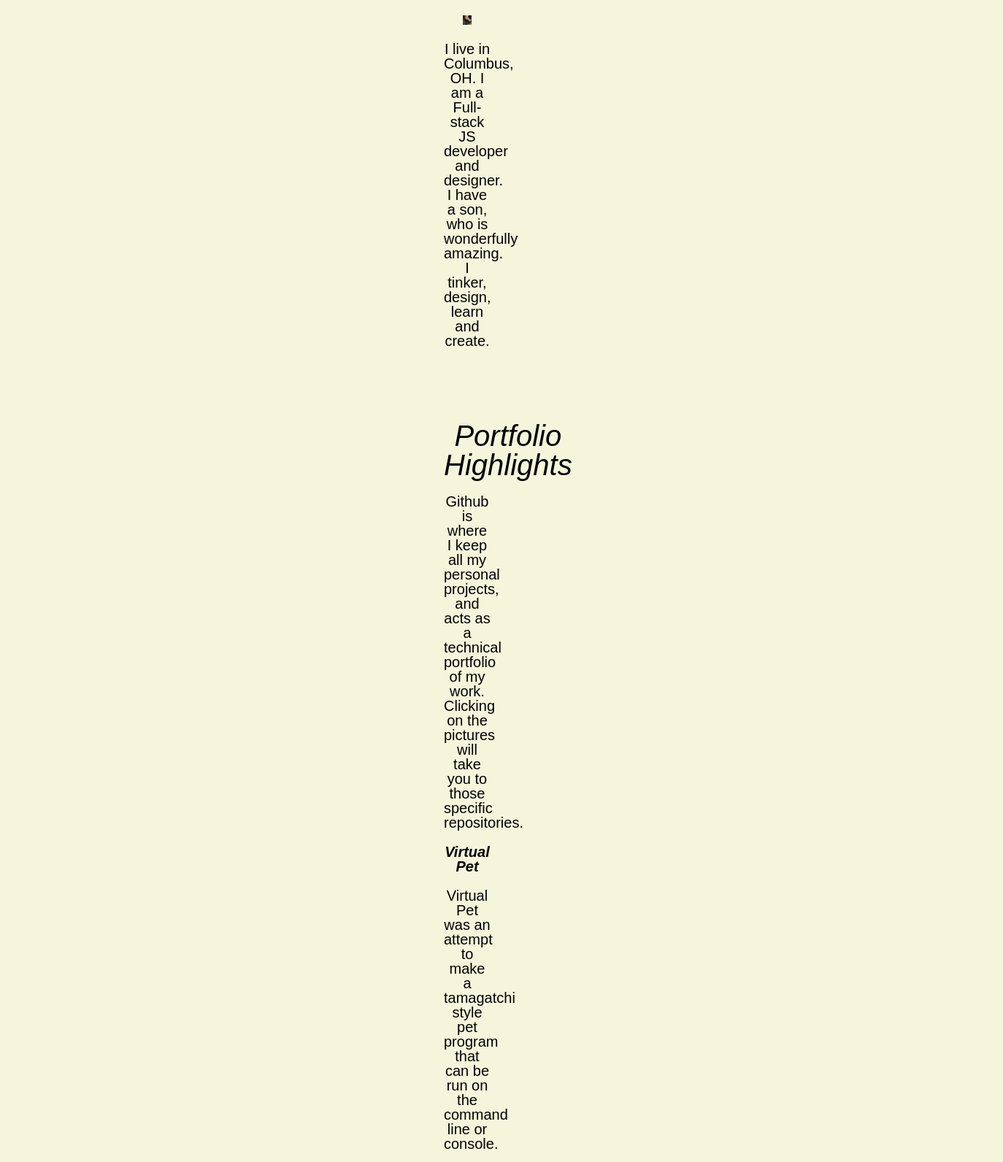
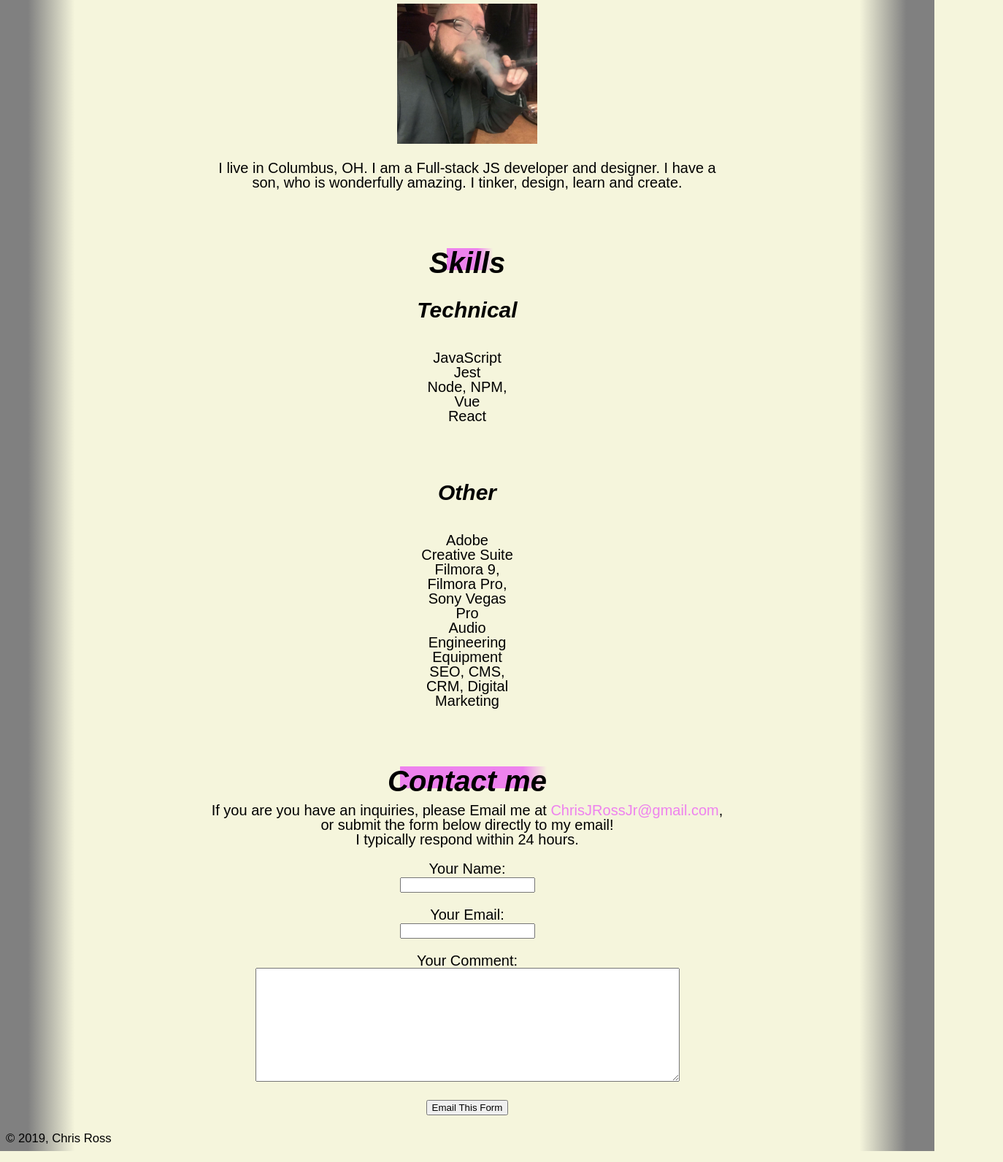
Before and after one commit to Chris-Ross/Chris-Ross.github.io, a plain HTML site: page index.html in a window 1280 px wide. Shown: the part 553-2145 px from the top of the page at 73% size, 1374 px wide, since content can reach past the window. Drawn offline with Linux system fonts and the light colour scheme.

Commit message:
Styling changes

```diff
--- a/index.css
+++ b/index.css
@@ -5,19 +5,22 @@
 
 /* The * marks styling to the entire document */
 * {
-  /* border: 1px, solid red */
   box-sizing: border-box;
   margin: 0;
   padding: 0;
 }
 
-/* THis is the main section of the HTLM. THis will be the esection to determine behaviors of anchors and the HTLM tag */
+/* THis is the main section of the HTLM. THis will be the section to determine behaviors of anchors and the HTLM tag */
 
 html {
   /* Can use google fonts to import and set a tiered system of fonts */
+
   font: 20px/1 "Montserrat", sans-serif;
   background-color: #f5f5dc;
+  background-image: linear-gradient(to right, rgb(128, 128, 128) 3% , #f5f5dc 8%, #f5f5dc 92%, rgb(128, 128, 128) 97%)
 }
+
+
 
 a {
   text-decoration: none;
@@ -28,6 +31,14 @@ a:hover {
   color: brown;
 }
 
+.profile-image {
+  width: 15vw;
+}
+
+
+
+
+
 /* THis section contains the CSS for the main header */
 
 .main-header {
@@ -35,15 +46,14 @@ a:hover {
    /* To enable flexbox on a certain class, it needs to be enabled as below */
   display: flex;
   justify-content: space-between;
-  margin-bottom: 2rem;
-  /* a rem is a measurement of one instance of the root font size
+   /* a rem is a measurement of one instance of the root font size
   an em is a measurement of one instance of a containing element, instead of the root */
   padding: 1rem 2rem;
   position: fixed;
   width: 95vw;
 
 
-  /* padding-bottom: 20rem; */
+
 }
 
 .nav__list {
@@ -55,10 +65,8 @@ text-shadow: 0.05rem 0.05rem black;
 
 
 .nav__list-item {
-  /* color: white; */
+  color: white;
   margin-right: 0.5rem;
-
-
 }
 
 .nav__list-item:last-child {
@@ -71,99 +79,90 @@ h1 {
   -webkit-text-stroke-color: black;
   font-size: 2.5rem;
   text-shadow: 0.2rem 0.2rem purple
+}
 
+.hero-image {
+  align-items: center;
+  background-image: linear-gradient(rgba(0,0,0,0.5), rgba(0,0,0,0.5)), url("/Images/code-background.jpg") ;
+  background-size: cover;
+  display: flex;
+  flex-direction: column;
+  justify-content: center;
+  height: 50vh;
+  margin: 0 auto;
+}
+
+.hero-image__github {
+  height: 8vw;
+}
+
+.hero-image__linkedin {
+  height: 8.9vw;
+}
+
+
+
+.hero-image__icons {
+  display: flex
+}
+
+.about-me {
+  width: 55vw;
+  margin: 0 auto;
+  text-align: center;
+  margin-bottom: 4rem;
+}
+
+.skills {
+ width: 55vw;
+ margin: 0 auto;
+ text-align: center;
+}
+
+.color-box1 {
+  background-image: linear-gradient(to right, #f5f5dc 46%, violet 46%, violet 52%, #f5f5dc 55%);
+  height: 1.5rem;
 
 }
 
-/* .header-flex {
-  display: grid;
-
-
-} */
-
-.hero-image {
-  align-items: center;
-  background-image: url("/Images/code-background.jpg");
-  background-size: 100vw;
-    /* position: fixed; */
-  display: flex;
-  justify-content: center;
-  height: 50vh;
-  /* width: vw; */
+.color-box2 {
+  background-image: linear-gradient(to right, #f5f5dc 8%, violet 8%, violet 85%, #f5f5dc 100%);
+  height: 1.5rem;
 }
 
-.hero-image__github {
-  height: 7rem;
+.color-box3 {
+  background-image: linear-gradient(to right, #f5f5dc 43%, violet 43%, violet 53%, #f5f5dc 59%);
+  height: 1.5rem;
 }
 
-.hero-image__linkedin {
-  height: 8rem;
+.skills__list {
+  width: 10vw;
+  margin: 0 auto;
+  margin-bottom: 4rem;
+  padding-left: 0;
 }
 
-.hero-image__text {
-  color: white;
-  /* display: flex; */
+h3 {
+  font-size: 2rem;
+  font-style: oblique;
+}
+
+h4 {
+  font-size: 1.5rem;
+  font-style: oblique;
+}
+
+.skills__list {
+  list-style: none;
 
 }
 
 
-/* This is the CSS for the articled sections */
+.contact {
+  width: 55vw;
+  margin: 0 auto;
+  text-align: center;
 
-/* .about-me__header {
-  align-content: center;
-  display: flex;
-  font-size: 2rem;
-  font-style: oblique;
-  justify-content: space-around;
-} */
-
-.about-me__article {
-  align-content: center;
-  text-align: center;
-  margin-bottom: 4rem;
-  padding-left: 30rem;
-  padding-right: 30rem;
-}
-
-.profile-image {
-  height: 20%;
-  width: 20%;
-}
-
-.GitHub {
-  align-content: center;
-  /* display: flex; */
-  justify-content: space-around;
-  text-align: center;
-  margin-bottom: 4rem;
-  padding-left: 30rem;
-  padding-right: 30rem;
-}
-
-.github__header {
-  align-content: center;
-  display: flex;
-  font-size: 2rem;
-  font-style: oblique;
-  justify-content: space-around;
-}
-
-/* .vp-image {
-
-} */
-
-/* .hsh-linkImage {
-
-} */
-
-.contact {
-  align-content: center;
-  /* display: flex; */
-  justify-content: space-around;
-  text-align: center;
-  margin-bottom: 4rem;
-  padding-left: 30rem;
-  padding-right: 30rem;
 }
 
 .contact__header {
@@ -171,9 +170,6 @@ h1 {
   display: flex;
   font-size: 2rem;
   font-style: oblique;
+  font-weight: bold;
   justify-content: space-around;
 }
-
-/* .about-me__header {
-  font-size: 2rem;
-} */
--- a/index.html
+++ b/index.html
@@ -21,21 +21,19 @@
       </header>
         <div class="header-flex"></div>
           <h2 class="hero-image">
+            <div class="hero-image__icons">
               <a href="https://github.com/Chris-Ross" target="_blank">
               <img src="/Images/GitHub-Mark.png" alt="GitHub" class="hero-image__github">
               </a>
               <a href="https://www.linkedin.com/in/chris-ross-8753b4b7/" target="_blank">
               <img src="/Images/linkedin-mark2.png" alt="Linked In" class="hero-image__linkedin"></a>
-          <div class="hero-image__text">
-            <p>Github</p>
-            <p>Linked in</p>
             </div>
             </h2>
           </div>
     <section class="about-me">
       <!-- <Header class="about-me__header">About Me</Header> -->
       <article class="about-me__article">
-        <p><br>Welcome to my portfolio</p>
+        <h3><br><div class="color-box3">About Me</div></h3>
         <!-- <p>A little about me and this page.</p> -->
         <img
           src="Images/profile-pic.jpg"
@@ -53,39 +51,29 @@
         </p> -->
       </article>
     </section>
-    <section class="GitHub" #GitHub>
-      <header class="github__header">Portfolio Highlights</header>
-      <article>
-        <p>
-          Github is where I keep all my personal projects, and acts as a
-          technical portfolio of my work. Clicking on the pictures will take you to those specific repositories.
-        </p>
-        <div class="github__vp"><b><i>Virtual Pet</i></b></div>
-        <p>
-          Virtual Pet was an attempt to make a tamagatchi style pet program that
-          can be run on the command line or console.
-        </p>
-        <a href="https://github.com/Chris-Ross/virtual-pet" target="_blank" alt="Virtual Pet" class="vp-image">
-          <img src="Images/virtual-pet.png" alt="Virtual Pet" />
-        </a>
+    <section class="skills" #GitHub>
+      <h3><div class="color-box1">Skills</div></h3>
 
-        <b><i><br><br> High St Hospital</i></b>
-        <p>
-          High St Hospital was a project to test the skills of using OOP and
-          incorperating mixins as well as arrays. I very much enjoyed the
-          project!
-        </p>
-        <a href="https://github.com/clayton-scherer/highst-hospital" target="_blank" alt="High St Hospital" class="hsh-linkImage">
-        <img
-          src="Images/highst-hospital.png"
-          alt="High St Hospital"
-          class="hsh-image"
-        />
-      </a>
-      </article>
+      <h4>Technical</h4>
+      <ul class="skills__list">
+        <li>JavaScript</li>
+        <li>Jest</li>
+        <li>Node, NPM, Vue</li>
+        <li>React</li>
+        </ul>
+      <h4>Other</h4>
+      <ul class="skills__list">
+        <li>Adobe Creative Suite</li>
+        <li>Filmora 9, Filmora Pro, Sony Vegas Pro</li>
+        <li>Audio Engineering Equipment</li>
+        <li>SEO, CMS, CRM, Digital Marketing</li>
+      </ul>
+
+
+
     </section>
     <section class="contact">
-      <header class="contact__header" id="contact">Contact me</header>
+      <header class="contact__header" id="contact"><div class="color-box2">Contact me</div></header>
       <p>
         If you are you have an inquiries, please Email me at <a href="mailto:chrisjrossjr@gmail.com"> ChrisJRossJr@gmail.com</a>, or submit the form below directly to my email! <br> I typically respond within 24 hours.
         <br>
@@ -111,6 +99,6 @@
       </p>
     </section>
     <script></script>
-    <footer></footer>
+    <footer><small> &copy; 2019, Chris Ross</small></footer>
   </body>
 </html>
```
Also changed, not shown: resume.html (+11 -0 lines), Images/GitHub-Mark.png, Images/linkedin-mark2.png. Lines whose indentation alone changed are shown as unchanged.
